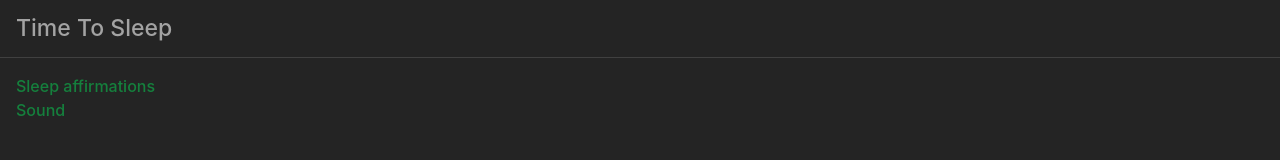
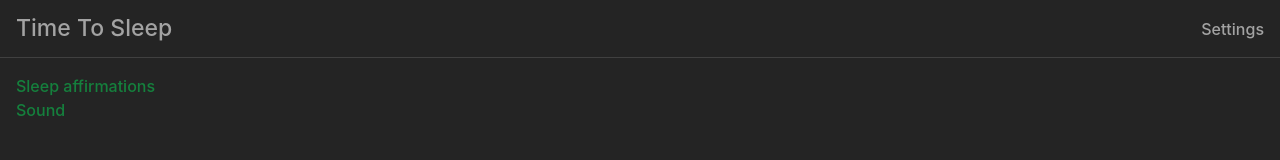
Before and after one commit to JorensM/time-to-sleep, a React (Vite) app: page / in a window 1280 px wide. Shown: the top 160 px of the page. Built offline with nearby package versions, Linux system fonts and the light colour scheme.

Commit message:
feat: scaffold settings page

```diff
--- a/src/App.tsx
+++ b/src/App.tsx
@@ -22,6 +22,9 @@ function App() {
               Time To Sleep
             </Link>
           </h1>
+          <Link href='/settings' className='text-neutral-400 focus-within:text-neutral-400'>
+            Settings
+          </Link>
           {/* <button onClick={toggleMusic}>
               Music {playing ? 'On' : 'Off'}
           </button> */}
--- a/src/pages/index.tsx
+++ b/src/pages/index.tsx
@@ -1,10 +1,12 @@
 import * as affirmations from './Affirmations';
 import * as home from './Home';
 import * as sound from './Sound';
+import * as settings from './Settings';
 
 
 export const routes = [
     affirmations,
     home,
-    sound
+    sound,
+    settings
 ];
--- a/src/router/router.tsx
+++ b/src/router/router.tsx
@@ -46,6 +46,7 @@ export function Link( { href, ...props }: LinkProps) {
             tabIndex={0}
             onClick={onClick}
             onKeyDown={keyListener('Enter', onClick)}
+            {...props}
         >
             {props.children}
         </a>
```
